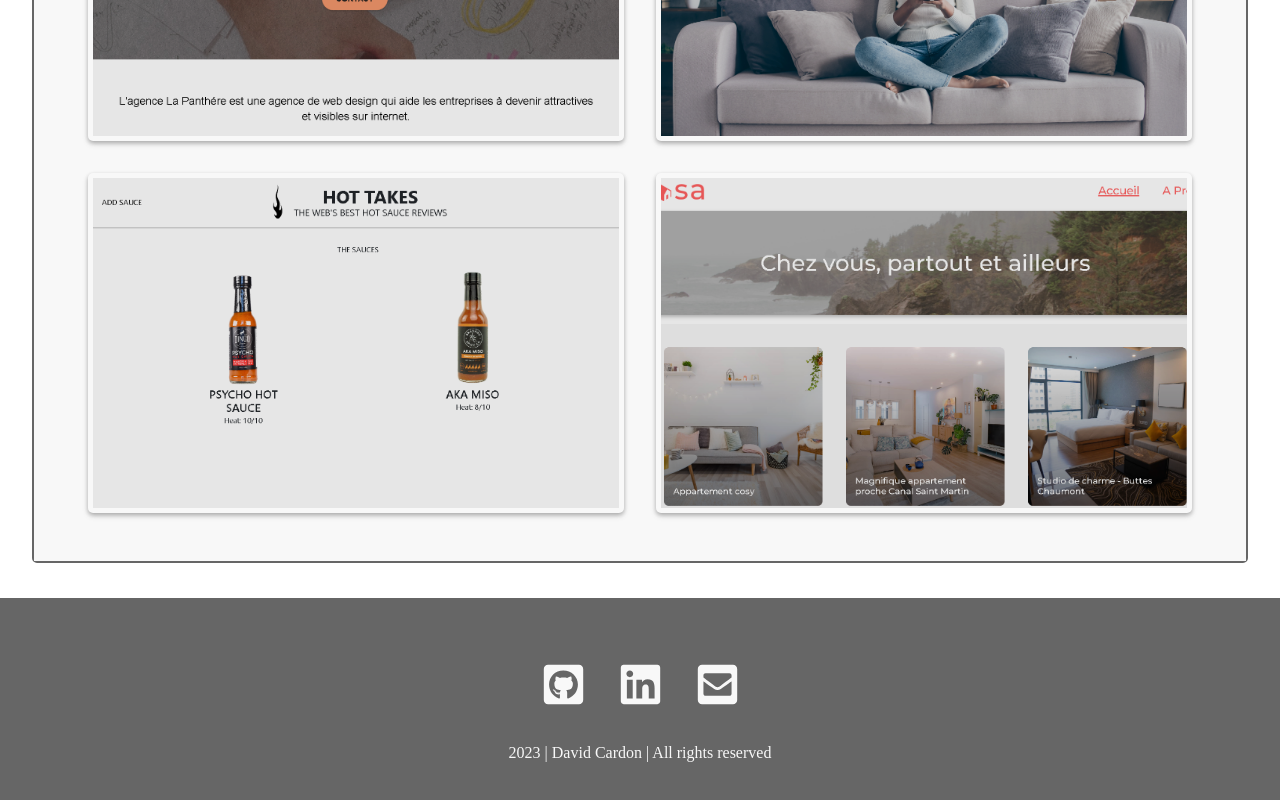
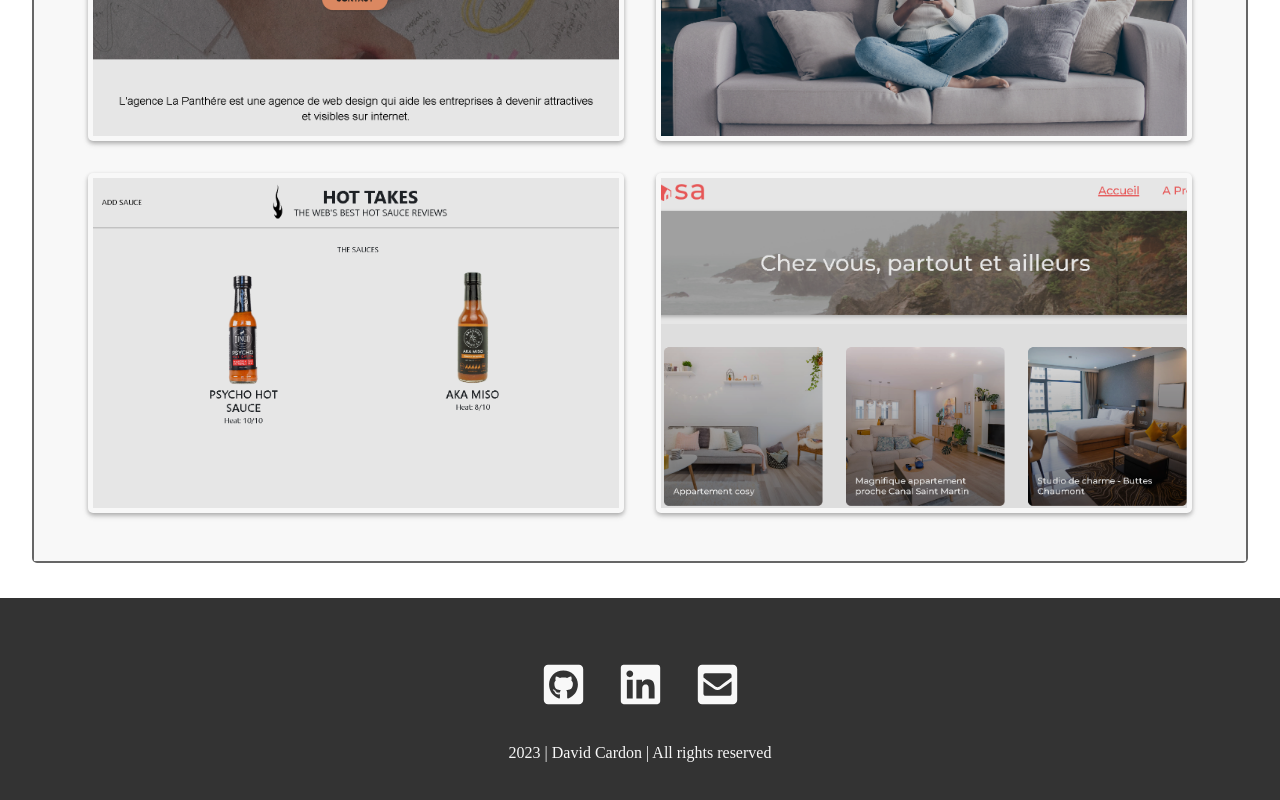
Before and after one commit to davidotch/portfolio, a React (Create React App) app: page / in a window 1280 px wide. Shown: the part 3951-4751 px from the top of the page. Built offline with nearby package versions, Linux system fonts and the light colour scheme; a web font is replaced by a local one.

Commit message:
fix bg-color .footer

```diff
--- a/src/style/footer.css
+++ b/src/style/footer.css
@@ -1,6 +1,6 @@
 .footer {
     width: 100%;
-    background-color: #666;
+    background-color: #333;
     color: #f8f8f8;
     padding: 3rem 1rem;
 }
```
